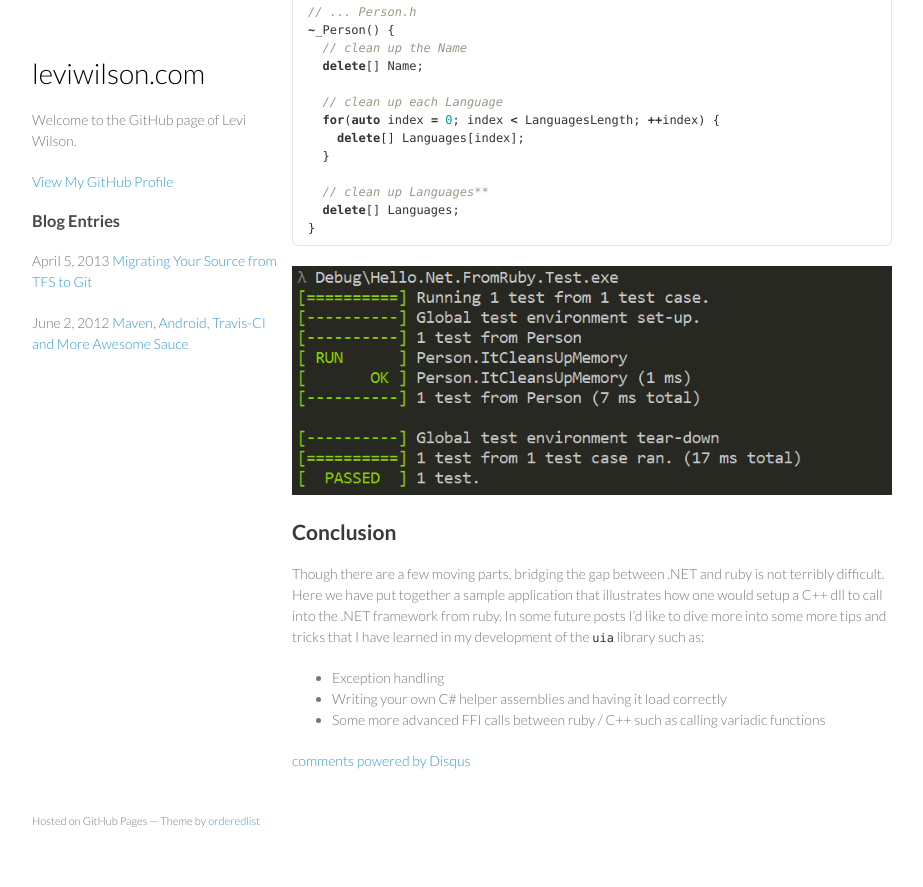
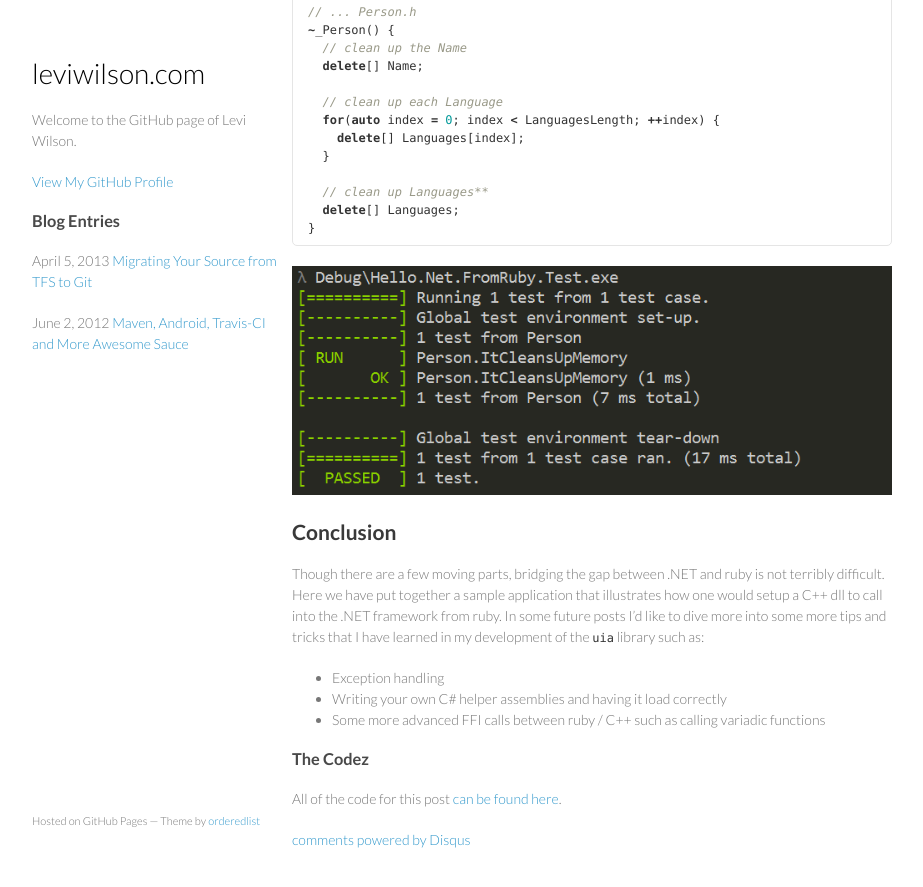
Before and after one commit to leviwilson/leviwilson.github.com, a Jekyll site: the page built from 2013-10-17-invoking-.net-from-ruby.md, in a window 1280 px wide and 900 px high, scrolled down 8372 px. Shown: the top 887 px of the window, without its empty margins (178-1101 px from the left). Built offline with Jekyll 4.4.1, drawn with Linux system fonts in a browser that asks for light colours; Markdown is read by kramdown in place of the engine named in the settings; comment, search, counter and statistics services are not loaded.

Commit message:
add link to sample code

```diff
--- a/2013-10-17-invoking-.net-from-ruby.md
+++ b/2013-10-17-invoking-.net-from-ruby.md
@@ -406,3 +406,6 @@ Though there are a few moving parts, bridging the gap between .NET and ruby is n
 * Exception handling
 * Writing your own C# helper assemblies and having it load correctly
 * Some more advanced FFI calls between ruby / C++ such as calling variadic functions
+
+### The Codez
+All of the code for this post [can be found here](https://github.com/levi-examples/Hello.Net.FromRuby).
```
